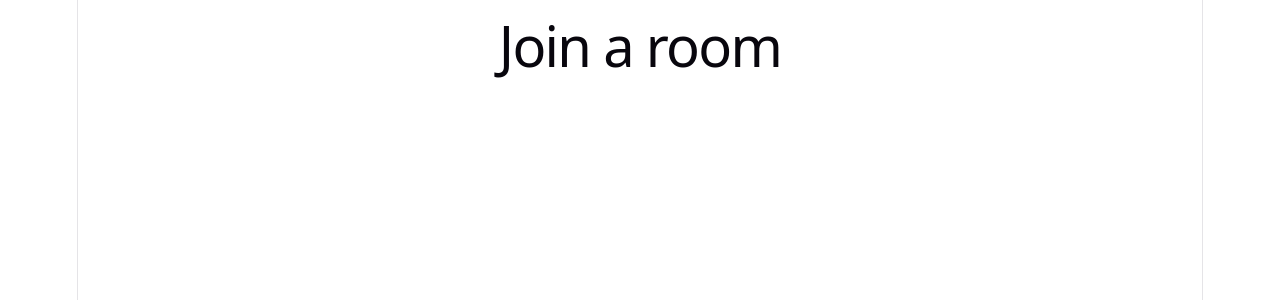
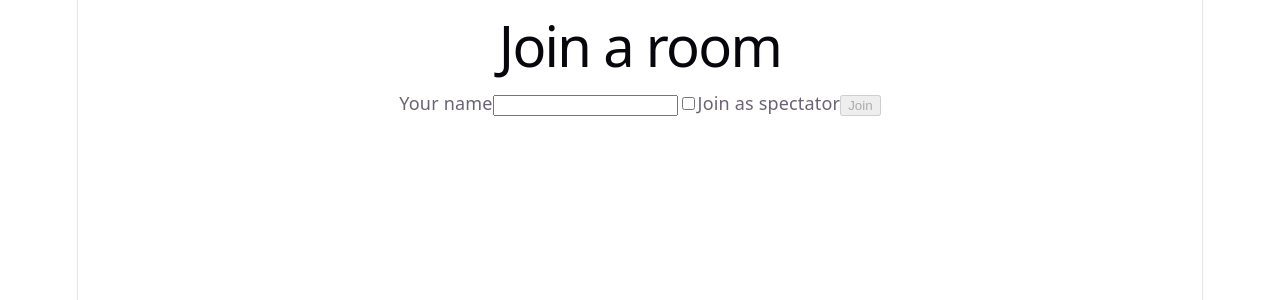
Before and after one commit to renzo-ezagui/poker-planning-frontend, a React (Vite) app: page / in a window 1280 px wide. Shown: the top 300 px of the page. Built offline with nearby package versions, Linux system fonts and the light colour scheme.

Commit message:
feat(frontend): add JoinRoom name-entry form

```diff
--- a/package.json
+++ b/package.json
@@ -11,6 +11,7 @@
     "test": "vitest"
   },
   "dependencies": {
+    "qrcode.react": "^4.2.0",
     "react": "^19.2.8",
     "react-dom": "^19.2.8",
     "react-router-dom": "^7.18.2",
--- a/src/pages/JoinRoom.tsx
+++ b/src/pages/JoinRoom.tsx
@@ -1,3 +1,33 @@
+import { useState } from 'react';
+import { useNavigate, useSearchParams } from 'react-router-dom';
+
 export function JoinRoom() {
-  return <h1>Join a room</h1>;
+  const [name, setName] = useState('');
+  const [isSpectator, setIsSpectator] = useState(false);
+  const [params] = useSearchParams();
+  const navigate = useNavigate();
+  const roomCode = params.get('room') ?? '';
+
+  function handleJoin() {
+    navigate(`/room/${roomCode}?name=${encodeURIComponent(name)}&spectator=${isSpectator}`);
+  }
+
+  return (
+    <div>
+      <h1>Join a room</h1>
+      <label htmlFor="name-input">Your name</label>
+      <input id="name-input" value={name} onChange={(e) => setName(e.target.value)} maxLength={40} />
+      <label>
+        <input
+          type="checkbox"
+          checked={isSpectator}
+          onChange={(e) => setIsSpectator(e.target.checked)}
+        />
+        Join as spectator
+      </label>
+      <button disabled={name.trim().length === 0} onClick={handleJoin}>
+        Join
+      </button>
+    </div>
+  );
 }
```
Also changed, not shown: 2 other files (tests, documents, lock files or other folders).
